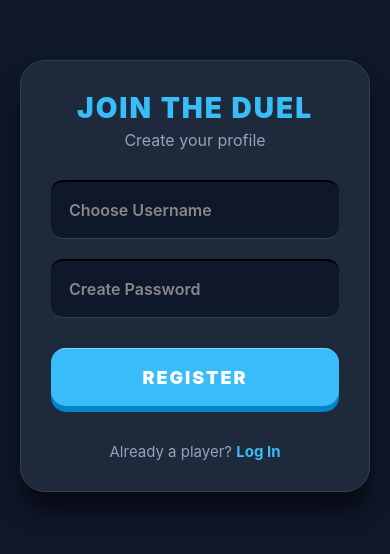
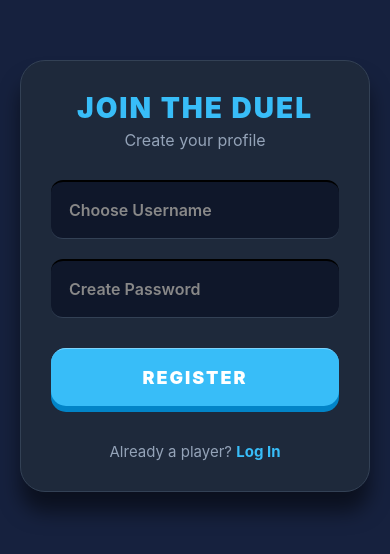
Before and after one commit to MaazShah-7/NumberDuel, a React Native app in the folder frontend/: screen /Register in a window 390 px wide. Shown: the part 146-700 px from the top of the page. Built offline with nearby package versions, Linux system fonts and the light colour scheme.

Commit message:
Update RegisterScreen.js

```diff
--- a/frontend/src/screens/RegisterScreen.js
+++ b/frontend/src/screens/RegisterScreen.js
@@ -78,7 +78,7 @@ export default function RegisterScreen({ navigation, route }) {
 const styles = StyleSheet.create({
   container: {
     flex: 1,
-    backgroundColor: '#0F172A', // Deep slate background
+    backgroundColor: 'transparent',
     justifyContent: 'center',
     alignItems: 'center',
     padding: 20,
```
